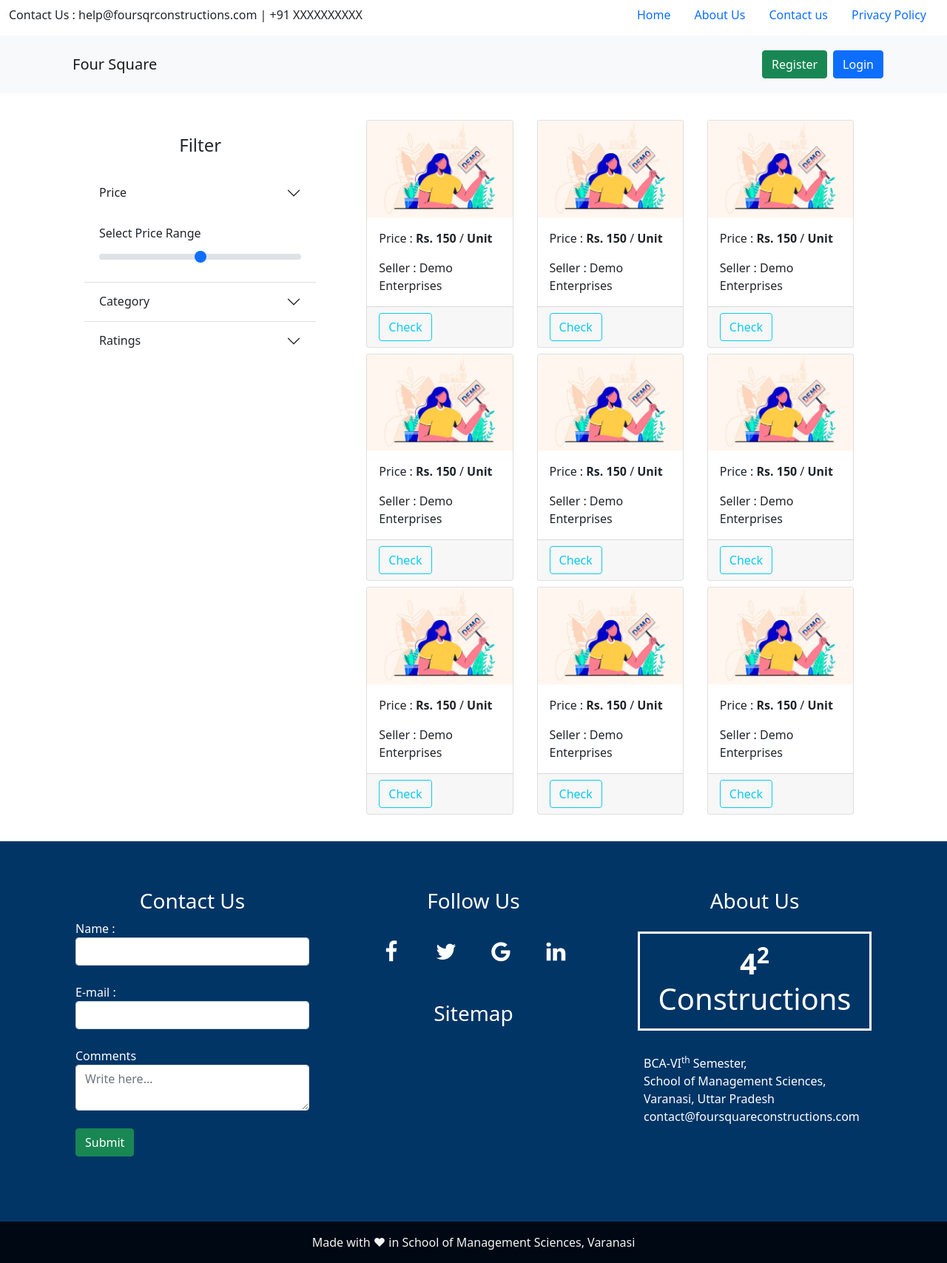
After one commit to thisIsAditya/four-square-constructions, a PHP site: page /shop.php in a window 1280 px wide. The commit adds this page. Shown: the whole page at 74% size. Run offline with PHP 8.4, Linux system fonts and the light colour scheme.

Commit message:
Added Shop page and working on product page

```diff
--- a/components/navbar.inc.php
+++ b/components/navbar.inc.php
@@ -1,8 +1,13 @@
 <!-- Top Bar Starts -->
-<ul class="nav justify-content-end">
-  <li class="navbar-text  nav-item me-sm-auto mx-sm-2 ">
-    Contact Us : help@foursqrconstructions.com | +91 XXXXXXXXXX
-  </li>
+<section>
+  <div class="container-fluid">
+    <div class="row">
+      <div class="col-lg-6 d-flex justify-content-lg-start justify-content-center">
+        <p class="mt-2 text-center">Contact Us : help@foursqrconstructions.com | +91 XXXXXXXXXX</p>
+      </div>
+
+      <div class="col-lg-6">
+        <ul class="nav justify-content-lg-end justify-content-center">
           <li class="nav-item">
             <a class="nav-link" href="index.php">Home</a>
           </li>
@@ -16,7 +21,12 @@
             <a class="nav-link" href="privacypolicy.php">Privacy Policy</a>
           </li>
         </ul>
+      </div>
+    </div>
+  </div>
+</section>
 
+<section>
   <!-- Top Bar Ends -->
   <nav class="navbar navbar-expand-lg navbar-light bg-light sticky-top py-3">
     <div class="container">
@@ -43,5 +53,7 @@
       </div>
     </div>
   </nav>
+</section>
+
 
 <?php require("components/login.inc.php"); ?>
--- /dev/null
+++ b/shop.php
@@ -0,0 +1,265 @@
+<!-- Header Section Starts -->
+<?php require("components/header.inc.php"); ?>
+<title>Shop | Four Square Constructions</title>
+</head>
+<!-- Header Section Ends -->
+
+<body>
+    <!-- Navbar Starts -->
+    <?php require("components/navbar.inc.php"); ?>
+    <!-- Navbar Ends -->
+
+
+    <section>
+        <div class="container">
+            <div class="row p-3 my-2">
+                <div class="col-lg-4">
+                    <div class="p-2 m-2">
+                        <div class="text-center my-3">
+                            <p class="h4">Filter</p>
+                        </div>
+                        <!-- Sidebar Here -->
+                        <div class="accordion accordion-flush my-4" id="accordionFlushExample">
+                            <div class="accordion-item">
+                                <h2 class="accordion-header" id="flush-headingOne">
+                                    <button class="accordion-button collapsed" type="button" data-bs-toggle="collapse" data-bs-target="#flush-collapseOne" aria-expanded="false" aria-controls="flush-collapseOne">
+                                        Price
+                                    </button>
+                                </h2>
+                                <div id="flush-collapseOne" class="accordion-collapse " aria-labelledby="flush-headingOne" data-bs-parent="#accordionFlushExample">
+                                    <div class="accordion-body">
+                                        <label for="customRange3" class="form-label">Select Price Range</label>
+                                        <input type="range" class="form-range" min="0" max="5" step="0.5" id="customRange3">
+                                    </div>
+                                </div>
+                            </div>
+                            <div class="accordion-item">
+                                <h2 class="accordion-header" id="flush-headingTwo">
+                                    <button class="accordion-button collapsed" type="button" data-bs-toggle="collapse" data-bs-target="#flush-collapseTwo" aria-expanded="false" aria-controls="flush-collapseTwo">
+                                        Category
+                                    </button>
+                                </h2>
+                                <div id="flush-collapseTwo" class="accordion-collapse collapse" aria-labelledby="flush-headingTwo" data-bs-parent="#accordionFlushExample">
+                                    <div class="accordion-body">
+                                        <form>
+                                            <ul style="list-style:none;margin-left:-2rem;">
+                                                <li><label><input type="checkbox" value="">&nbsp Bricks</label></li>
+                                                <li><label><input type="checkbox" value="">&nbsp Cement</label></li>
+                                                <li><label><input type="checkbox" value="">&nbsp Sand</label></li>
+                                                <li><label><input type="checkbox" value="">&nbsp Rods</label></li>
+                                                <li><label><input type="checkbox" value="">&nbsp Tiles</label></li>
+                                                <li><label><input type="checkbox" value="">&nbsp POP</label></li>
+                                            </ul>
+                                        </form>
+                                    </div>
+                                </div>
+                            </div>
+                            <div class="accordion-item">
+                                <h2 class="accordion-header" id="flush-headingThree">
+                                    <button class="accordion-button collapsed" type="button" data-bs-toggle="collapse" data-bs-target="#flush-collapseThree" aria-expanded="false" aria-controls="flush-collapseThree">
+                                        Ratings
+                                    </button>
+                                </h2>
+                                <div id="flush-collapseThree" class="accordion-collapse collapse" aria-labelledby="flush-headingThree" data-bs-parent="#accordionFlushExample">
+                                    <div class="accordion-body">
+                                        <form>
+                                            <ul style="list-style:none;margin-left:-2rem;">
+                                                <li><label><input type="checkbox" value="">&nbsp 4+ Ratings</label></li>
+                                                <li><label><input type="checkbox" value="">&nbsp 3+ Ratings</label></li>
+                                                <li><label><input type="checkbox" value="">&nbsp 2+ Ratings</label></li>
+                                                <li><label><input type="checkbox" value="">&nbsp 1+ Ratings</label></li>
+                                            </ul>
+                                        </form>
+                                    </div>
+                                </div>
+                            </div>
+                        </div>
+                        <!-- Sidebar ends -->
+                    </div>
+                </div>
+                <div class="col-lg-8">
+                    <div class="container-fluid">
+                        <div class="row my-2">
+                        <!-- Shop Components here -->
+                            <!-- Card starts -->
+                            <div class="col-lg-4 col-6">
+                                <div class="p-1">
+                                    <div>
+                                        <div class="card" style="width: 100%;">
+                                            <img src="img/demoProduct.jpg" class="card-img-top" alt="...">
+                                            <div class="card-body">
+                                                <p class="card-text">Price : <strong>Rs. 150</strong> / <strong>Unit</strong></p>
+                                                <p class="card-text">Seller : Demo Enterprises</p>
+                                            </div>
+                                            <div class="card-footer">
+                                                <a href="#" class="btn btn-outline-info stretched-link">Check </a>
+                                            </div>
+                                        </div>
+                                    </div>
+                                </div>
+                            </div>
+                            <!-- Card Ends -->
+
+                            <!-- Card starts -->
+                            <div class="col-lg-4 col-6">
+                                <div class="p-1">
+                                    <div>
+                                        <div class="card" style="width: 100%;">
+                                            <img src="img/demoProduct.jpg" class="card-img-top" alt="...">
+                                            <div class="card-body">
+                                                <p class="card-text">Price : <strong>Rs. 150</strong> / <strong>Unit</strong></p>
+                                                <p class="card-text">Seller : Demo Enterprises</p>
+                                            </div>
+                                            <div class="card-footer">
+                                                <a href="#" class="btn btn-outline-info stretched-link">Check </a>
+                                            </div>
+                                        </div>
+                                    </div>
+                                </div>
+                            </div>
+                            <!-- Card Ends -->
+
+                            <!-- Card starts -->
+                            <div class="col-lg-4 col-6">
+                                <div class="p-1">
+                                    <div>
+                                        <div class="card" style="width: 100%;">
+                                            <img src="img/demoProduct.jpg" class="card-img-top" alt="...">
+                                            <div class="card-body">
+                                                <p class="card-text">Price : <strong>Rs. 150</strong> / <strong>Unit</strong></p>
+                                                <p class="card-text">Seller : Demo Enterprises</p>
+                                            </div>
+                                            <div class="card-footer">
+                                                <a href="#" class="btn btn-outline-info stretched-link">Check </a>
+                                            </div>
+                                        </div>
+                                    </div>
+                                </div>
+                            </div>
+                            <!-- Card Ends -->
+
+                            <!-- Card starts -->
+                            <div class="col-lg-4 col-6">
+                                <div class="p-1">
+                                    <div>
+                                        <div class="card" style="width: 100%;">
+                                            <img src="img/demoProduct.jpg" class="card-img-top" alt="...">
+                                            <div class="card-body">
+                                                <p class="card-text">Price : <strong>Rs. 150</strong> / <strong>Unit</strong></p>
+                                                <p class="card-text">Seller : Demo Enterprises</p>
+                                            </div>
+                                            <div class="card-footer">
+                                                <a href="#" class="btn btn-outline-info stretched-link">Check </a>
+                                            </div>
+                                        </div>
+                                    </div>
+                                </div>
+                            </div>
+                            <!-- Card Ends -->
+
+                            <!-- Card starts -->
+                            <div class="col-lg-4 col-6">
+                                <div class="p-1">
+                                    <div>
+                                        <div class="card" style="width: 100%;">
+                                            <img src="img/demoProduct.jpg" class="card-img-top" alt="...">
+                                            <div class="card-body">
+                                                <p class="card-text">Price : <strong>Rs. 150</strong> / <strong>Unit</strong></p>
+                                                <p class="card-text">Seller : Demo Enterprises</p>
+                                            </div>
+                                            <div class="card-footer">
+                                                <a href="#" class="btn btn-outline-info stretched-link">Check </a>
+                                            </div>
+                                        </div>
+                                    </div>
+                                </div>
+                            </div>
+                            <!-- Card Ends -->
+
+                            <!-- Card starts -->
+                            <div class="col-lg-4 col-6">
+                                <div class="p-1">
+                                    <div>
+                                        <div class="card" style="width: 100%;">
+                                            <img src="img/demoProduct.jpg" class="card-img-top" alt="...">
+                                            <div class="card-body">
+                                                <p class="card-text">Price : <strong>Rs. 150</strong> / <strong>Unit</strong></p>
+                                                <p class="card-text">Seller : Demo Enterprises</p>
+                                            </div>
+                                            <div class="card-footer">
+                                                <a href="#" class="btn btn-outline-info stretched-link">Check </a>
+                                            </div>
+                                        </div>
+                                    </div>
+                                </div>
+                            </div>
+                            <!-- Card Ends -->
+
+                            <!-- Card starts -->
+                            <div class="col-lg-4 col-6">
+                                <div class="p-1">
+                                    <div>
+                                        <div class="card" style="width: 100%;">
+                                            <img src="img/demoProduct.jpg" class="card-img-top" alt="...">
+                                            <div class="card-body">
+                                                <p class="card-text">Price : <strong>Rs. 150</strong> / <strong>Unit</strong></p>
+                                                <p class="card-text">Seller : Demo Enterprises</p>
+                                            </div>
+                                            <div class="card-footer">
+                                                <a href="#" class="btn btn-outline-info stretched-link">Check </a>
+                                            </div>
+                                        </div>
+                                    </div>
+                                </div>
+                            </div>
+                            <!-- Card Ends -->
+
+                            <!-- Card starts -->
+                            <div class="col-lg-4 col-6">
+                                <div class="p-1">
+                                    <div>
+                                        <div class="card" style="width: 100%;">
+                                            <img src="img/demoProduct.jpg" class="card-img-top" alt="...">
+                                            <div class="card-body">
+                                                <p class="card-text">Price : <strong>Rs. 150</strong> / <strong>Unit</strong></p>
+                                                <p class="card-text">Seller : Demo Enterprises</p>
+                                            </div>
+                                            <div class="card-footer">
+                                                <a href="#" class="btn btn-outline-info stretched-link">Check </a>
+                                            </div>
+                                        </div>
+                                    </div>
+                                </div>
+                            </div>
+                            <!-- Card Ends -->
+
+                            <!-- Card starts -->
+                            <div class="col-lg-4 col-6">
+                                <div class="p-1">
+                                    <div>
+                                        <div class="card" style="width: 100%;">
+                                            <img src="img/demoProduct.jpg" class="card-img-top" alt="...">
+                                            <div class="card-body">
+                                                <p class="card-text">Price : <strong>Rs. 150</strong> / <strong>Unit</strong></p>
+                                                <p class="card-text">Seller : Demo Enterprises</p>
+                                            </div>
+                                            <div class="card-footer">
+                                                <a href="#" class="btn btn-outline-info stretched-link">Check </a>
+                                            </div>
+                                        </div>
+                                    </div>
+                                </div>
+                            </div>
+                            <!-- Card Ends -->
+                        </row>
+                    </div>
+                </div>
+            </div>
+        </div>
+    </section>
+
+     <!-- Footer Starts -->
+     <?php include("components/footer.inc.php"); ?>
+    <!-- Footer Ends -->
+</body>
+</html>
```
Also changed, not shown: index.php (+6 -6 lines), product.php (added, +48 -0 lines), img/demoProduct.jpg (added), img/demoProduct2.jpg (added). Lines whose indentation alone changed are shown as unchanged.
